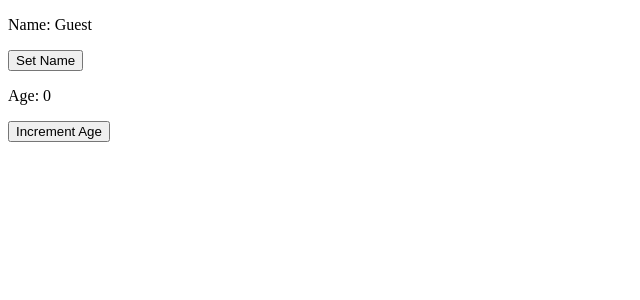
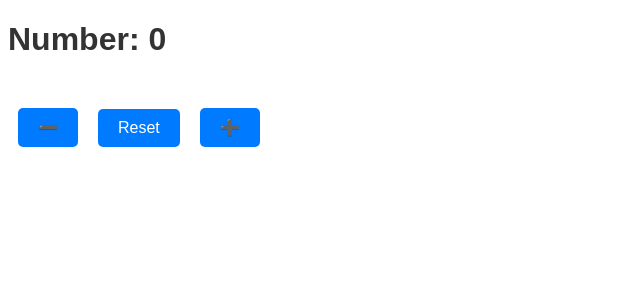
Before and after one commit to aditya8Raj/reactjs, a React (Vite) app in the folder my-react-app/: page / in a window 1280 px wide. Shown: the top 300 px of the page, without its empty margins (0-640 px from the left). Built offline with nearby package versions, Linux system fonts and the light colour scheme.

Commit message:
made a counter using react hooks

```diff
--- a/my-react-app/src/App.jsx
+++ b/my-react-app/src/App.jsx
@@ -1,10 +1,10 @@
-import MyComponent from "./MyComponent";
+import Counter from "./Counter";
 
 function App() {
   return (
     <>
       {/* <h1>Welcome to my React App</h1> */}
-      <MyComponent />
+      <Counter />
     </>
   );
 }
--- /dev/null
+++ b/my-react-app/src/Counter.jsx
@@ -0,0 +1,29 @@
+import { useState } from "react";
+
+function Counter() {
+  const [number, setNumber] = useState(0);
+
+  const minus = () => {
+    setNumber(number - 1);
+  };
+
+  const reset = () => {
+    setNumber(0);
+  };
+
+  const plus = () => {
+    setNumber(number + 1);
+  };
+
+  return (
+    <div className="counter-container">
+      <h1>Number: {number}</h1>
+      <br />
+      <button onClick={minus}>➖</button>
+      <button onClick={reset}>Reset</button>
+      <button onClick={plus}>➕</button>
+    </div>
+  );
+}
+
+export default Counter;
--- a/my-react-app/src/MyComponent.jsx
+++ /dev/null
@@ -1,28 +0,0 @@
-import React, { useState } from "react";
-
-function MyComponent() {
-  const [name, setName] = useState("Guest");
-  const [age, setAge] = useState(0);
-
-  const updateName = () => {
-    setName("Aditya Raj");
-  };
-
-  const updateAge = () => {
-    setAge(age + 1);
-  };
-
-  return (
-    <>
-      <div>
-        <p>Name: {name}</p>
-        <button onClick={updateName}>Set Name</button>
-
-        <p>Age: {age}</p>
-        <button onClick={updateAge}>Increment Age</button>
-      </div>
-    </>
-  );
-}
-
-export default MyComponent;
--- a/my-react-app/src/index.css
+++ b/my-react-app/src/index.css
@@ -1,23 +1,27 @@
-.title {
-  color: #333;
-  text-align: center;
-  font-size: 2em;
-  margin-bottom: 20px;
-  font-family: monospace;
+.counter-container {
+  align-items: center;
+  justify-content: center;
+  height: 100vh;
+  font-family: Arial, sans-serif;
 }
 
-.input {
-  display: block;
-  width: 100%;
-  max-width: 300px;
-  margin: 0 auto 20px;
-  padding: 10px;
-  border: 1px solid #ddd;
-  border-radius: 4px;
+.counter-container h1 {
+  font-size: 2em;
+  color: #333;
 }
 
-.subtitle {
-  color: #666;
-  text-align: center;
-  font-size: 1.5em;
+.counter-container button {
+  margin: 10px;
+  padding: 10px 20px;
+  font-size: 1em;
+  color: #fff;
+  background-color: #007bff;
+  border: none;
+  border-radius: 5px;
+  cursor: pointer;
+  transition: background-color 0.3s ease;
 }
+
+.counter-container button:hover {
+  background-color: #0056b3;
+}
```
